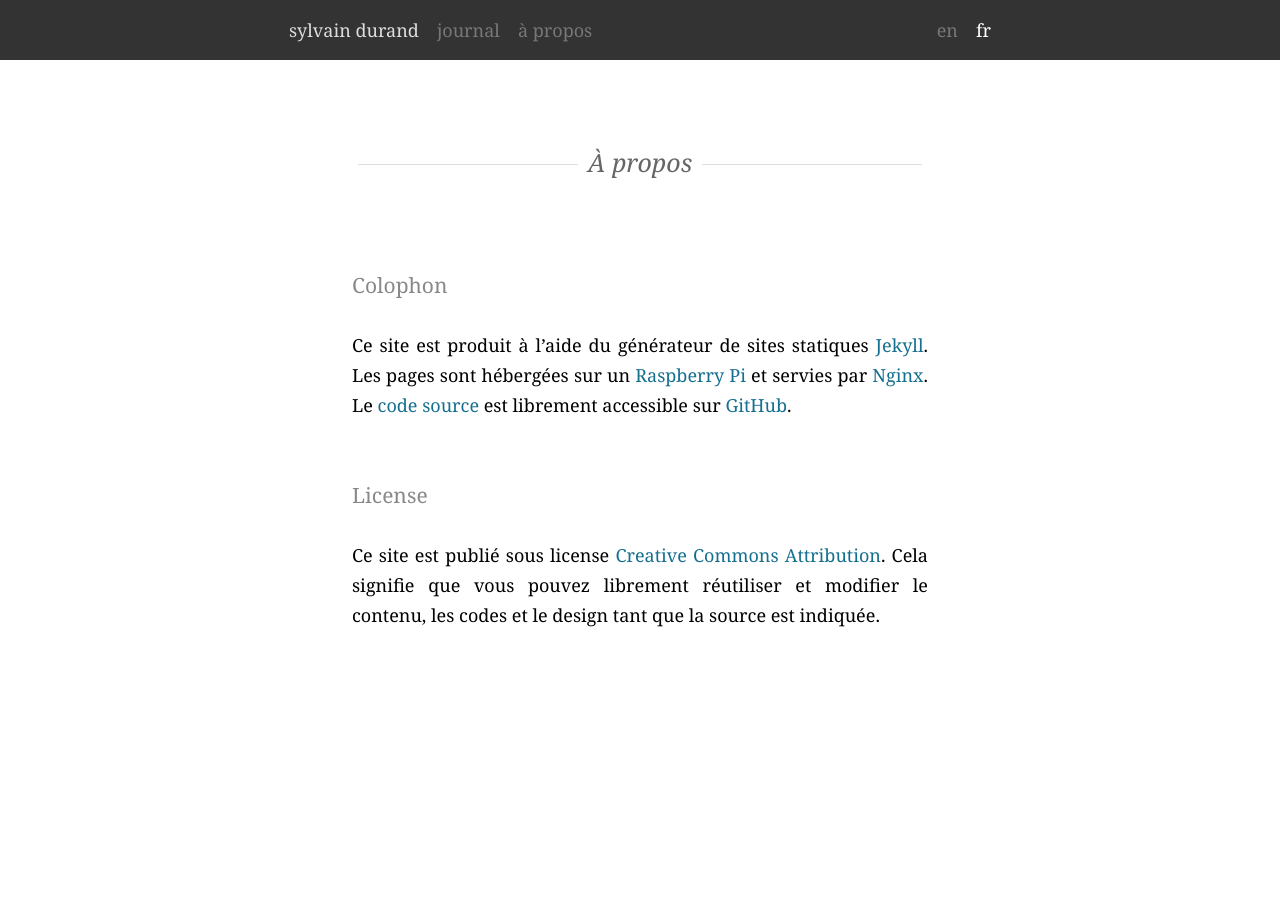
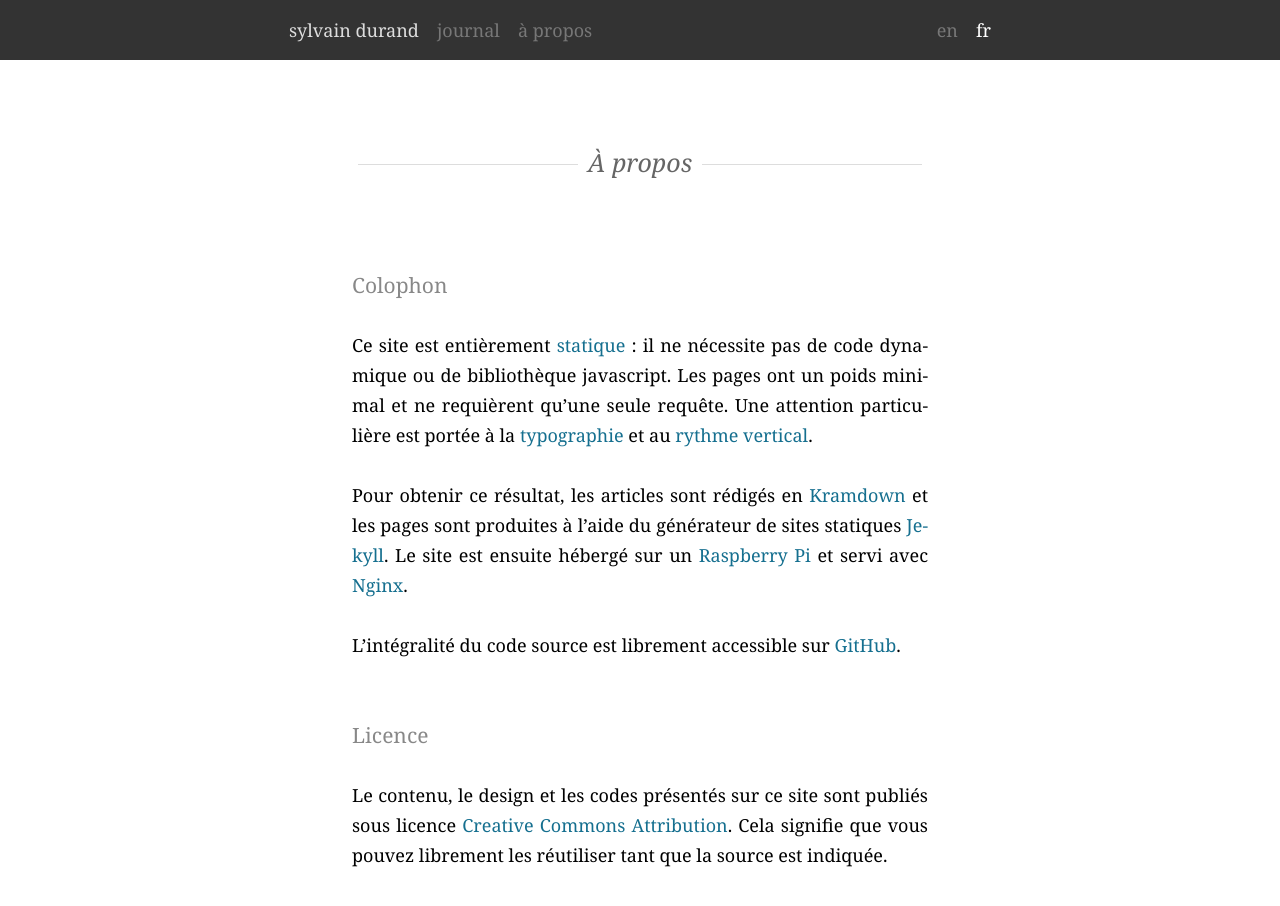
Before and after one commit to simonmeggle/simonmeggle.github.io, a Jekyll site: the page built from _posts/fr/2014-01-04-a-propos.md, in a window 1280 px wide and 930 px high. Shown: the top 906 px of the window. Built offline with Jekyll 4.4.1, drawn with Linux system fonts in a browser that asks for light colours; some web fonts are replaced.

```diff
--- a/_posts/fr/2014-01-04-a-propos.md
+++ b/_posts/fr/2014-01-04-a-propos.md
@@ -6,7 +6,11 @@ trans: /about/
 ## À propos
 
 ### Colophon
-Ce site est produit à l'aide du générateur de sites statiques [Jekyll](http://jekyllrb.com/). Les pages sont hébergées sur un [Raspberry Pi](http://www.raspberrypi.org) et servies par [Nginx](http://nginx.org). Le [code source](https://github.com/sylvaindurand/sylvain.durand.tf) est librement accessible sur [GitHub](https://github.com/sylvaindurand/sylvain.durand.tf).
+Ce site est entièrement [statique](https://fr.wikipedia.org/wiki/Page_web_statique) : il ne nécessite pas de code dynamique ou de bibliothèque javascript. Les pages ont un poids minimal et ne requièrent qu'une seule requête. Une attention particulière est portée à la [typographie](http://webtypography.net/) et au [rythme vertical](http://webtypography.net/2.2.2).
 
-### License
-Ce site est publié sous license [Creative Commons Attribution](http://creativecommons.org/licenses/by/4.0/). Cela signifie que vous pouvez librement réutiliser et modifier le contenu, les codes et le design tant que la source est indiquée.
+Pour obtenir ce résultat, les articles sont rédigés en [Kramdown](http://kramdown.gettalong.org/) et les pages sont produites à l'aide du générateur de sites statiques [Jekyll](http://jekyllrb.com/). Le site est ensuite hébergé sur un [Raspberry Pi](http://www.raspberrypi.org) et servi avec [Nginx](http://nginx.org).
+
+L'intégralité du code source est librement accessible sur [GitHub](https://github.com/sylvaindurand/sylvain.durand.tf).
+
+### Licence
+Le contenu, le design et les codes présentés sur ce site sont publiés sous licence [Creative Commons Attribution](http://creativecommons.org/licenses/by/4.0/). Cela signifie que vous pouvez librement les réutiliser tant que la source est indiquée.
```
Also changed, not shown: _posts/en/2014-01-04-about.md (+5 -2 lines).
